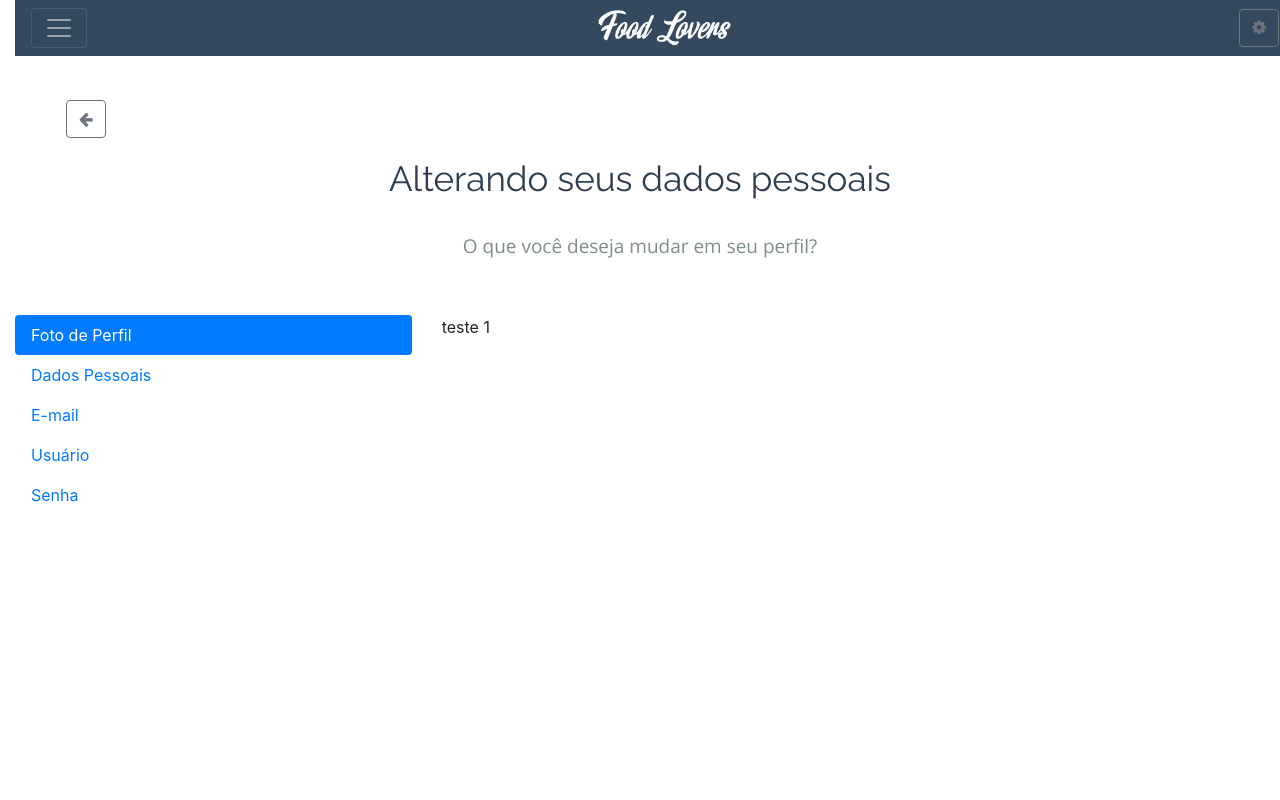
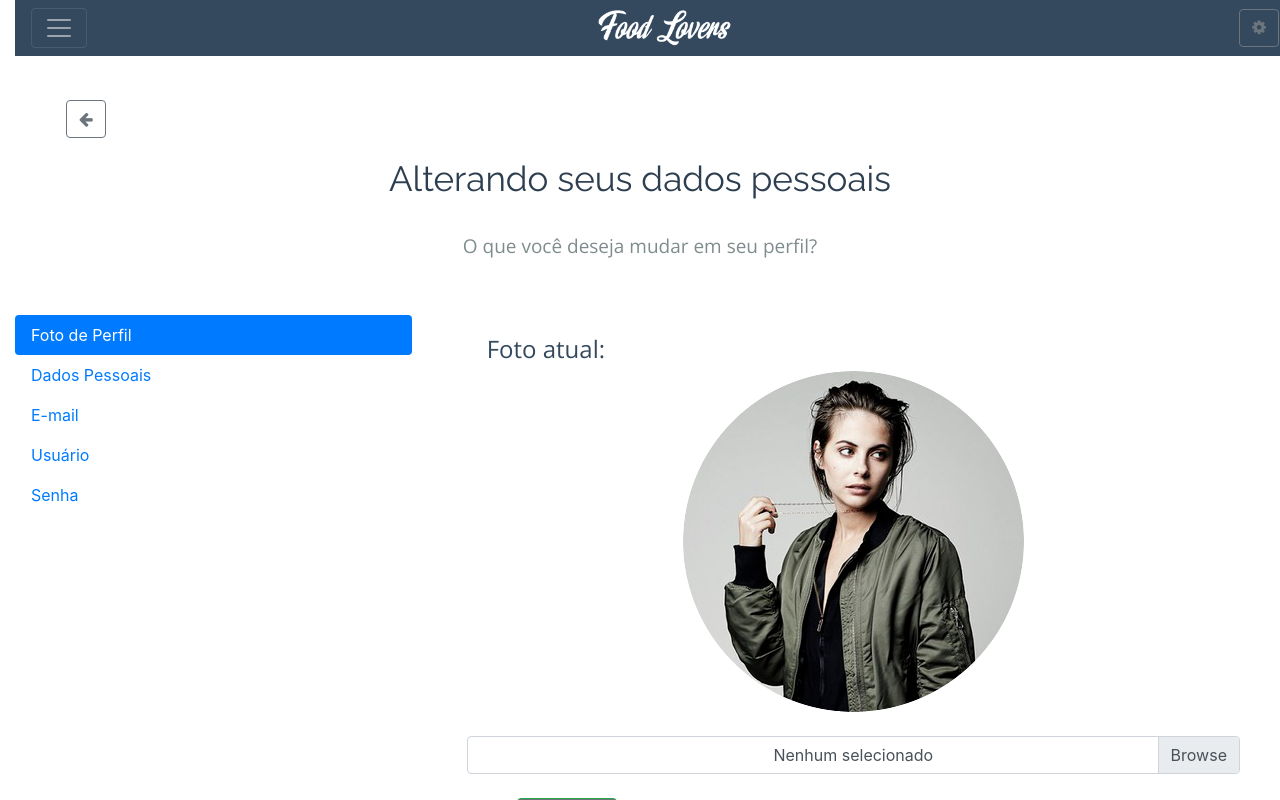
Before and after one commit to rafaelazd/food-lovers, a Vue app in the folder web-ui/: page /#/alter-perfil in a window 1280 px wide. Built offline with nearby package versions, Linux system fonts and the light colour scheme.

Commit message:
Conteúdo - Foto de Perfil
Finalizado o conteúdo da 'Foto de Perfil'

```diff
--- a/web-ui/src/components/AlterPerfil.vue
+++ b/web-ui/src/components/AlterPerfil.vue
@@ -33,7 +33,14 @@
                 <b-col cols="8">
                    <div class="body-alter">
                       <div class="tab-content" id="v-pills-tabContent">
-                         <div class="tab-pane" v-bind:class="{ active: abaAtiva.fotoPerfil, show: abaAtiva.fotoPerfil, fade: !abaAtiva.fotoPerfil }" id="#/alter-perfil/#fotoperfil" role="tabpanel" aria-labelledby="v-pills-home-tab">teste 1</div>
+                         <div class="tab-pane" v-bind:class="{ active: abaAtiva.fotoPerfil, show: abaAtiva.fotoPerfil, fade: !abaAtiva.fotoPerfil }" id="#/alter-perfil/#fotoperfil" role="tabpanel" aria-labelledby="v-pills-home-tab">
+                             <div class="body first">
+                                <h4>Foto atual:</h4>
+                                <img src="/static/img/m7.png" id="usuFoto"> <br><br>
+                                <b-form-file id="input2" choose-label="Procurar" placeholder="Nenhum selecionado"></b-form-file><br><br>
+                                <b-button type="submit" class="btn btn-outline-success float-left">Confirmar</b-button>
+                             </div>
+                         </div>
                          <div class="tab-pane" v-bind:class="{ active: abaAtiva.dadosPessoais, show: abaAtiva.dadosPessoais, fade: !abaAtiva.dadosPessoais }" id="#/alter-perfil/#dadospessoais" role="tabpanel" aria-labelledby="v-pills-profile-tab">teste 2</div>
                          <div class="tab-pane" v-bind:class="{ active: abaAtiva.email, show: abaAtiva.email, fade: !abaAtiva.email }" id="#/alter-perfil/#email" role="tabpanel" aria-labelledby="v-pills-messages-tab">teste 3</div>
                          <div class="tab-pane" v-bind:class="{ active: abaAtiva.usuario, show: abaAtiva.usuario, fade: !abaAtiva.usuario }" id="#/alter-perfil/#usuario" role="tabpanel" aria-labelledby="v-pills-settings-tab">teste 4</div>
```
